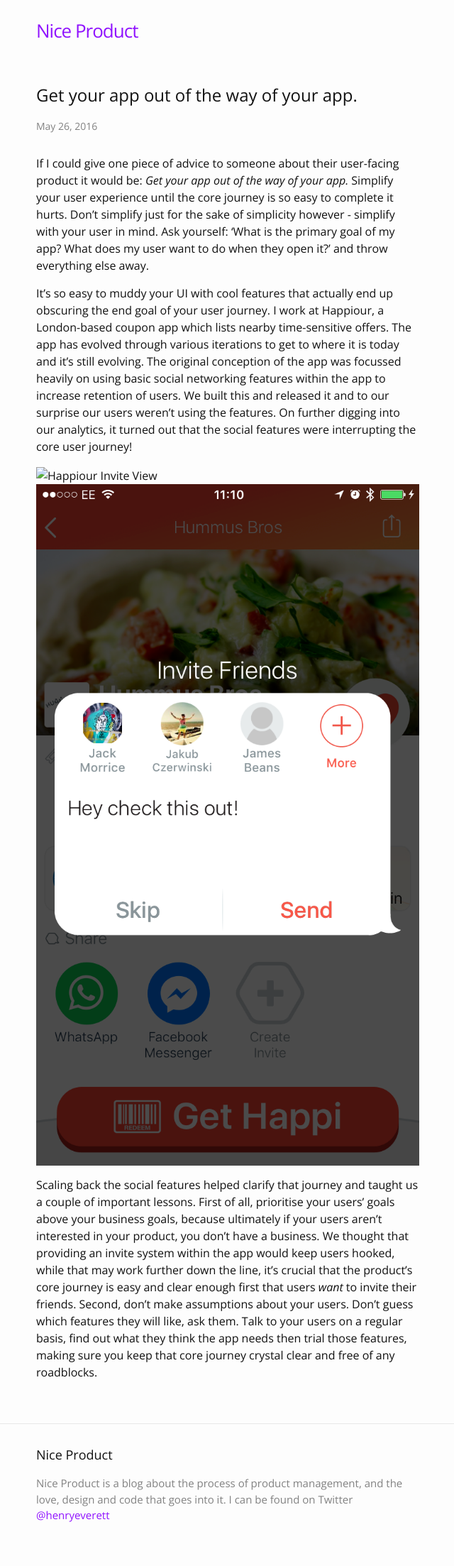
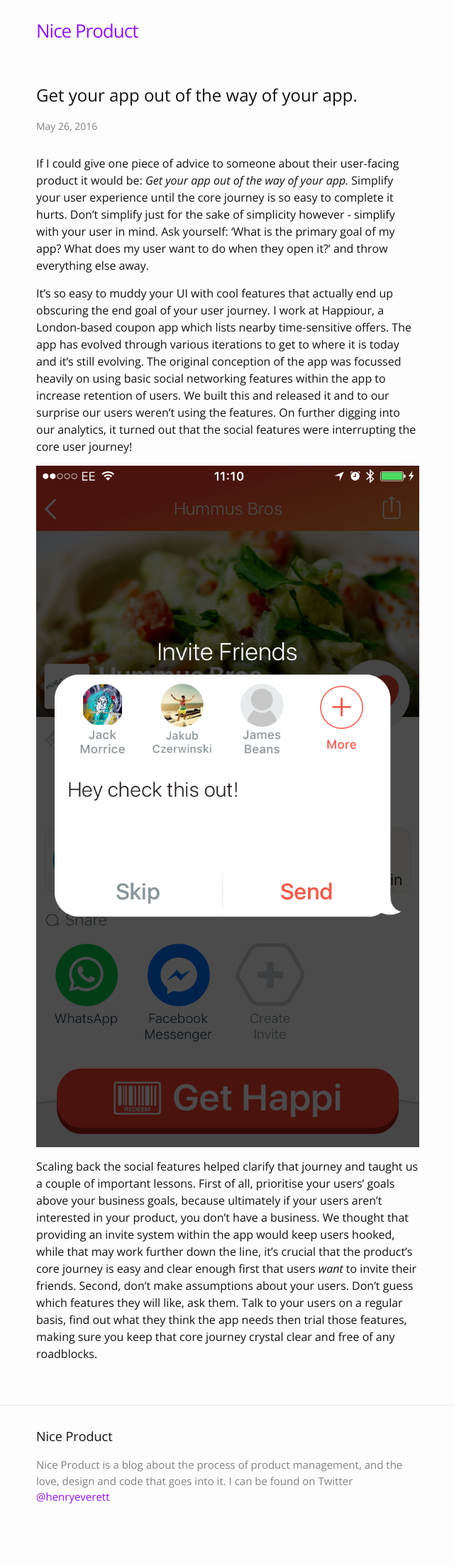
Before and after one commit to henryeverett/henryeverett.github.io, a Jekyll site: the page built from _posts/2016-05-27-get-your-app-out-of-the-way.markdown, in a window 1280 px wide. Shown: the whole page at 71% size, without its empty margins (319-959 px from the left). Built offline with Jekyll 4.4.1, drawn with Linux system fonts in a browser that asks for light colours; after the commit the page ends 2180 px from its top, so only the background shows below that.

Commit message:
Updated 2016-05-27-get-your-app-out-of-the-way.markdown

```diff
--- a/_posts/2016-05-27-get-your-app-out-of-the-way.markdown
+++ b/_posts/2016-05-27-get-your-app-out-of-the-way.markdown
@@ -10,7 +10,6 @@ If I could give one piece of advice to someone about their user-facing product i
 
 It's so easy to muddy your UI with cool features that actually end up obscuring the end goal of your user journey. I work at Happiour, a London-based coupon app which lists nearby time-sensitive offers. The app has evolved through various iterations to get to where it is today and it's still evolving. The original conception of the app was focussed heavily on using basic social networking features within the app to increase retention of users. We built this and released it and to our surprise our users weren't using the features. On further digging into our analytics, it turned out that the social features were interrupting the core user journey!
 
-![Happiour Invite View]({{site.baseurl}}/_posts/invite-screen.png)
 ![Happiour Invite Screen]({{site.baseurl}}/invite-screen.png)
 
 
```
